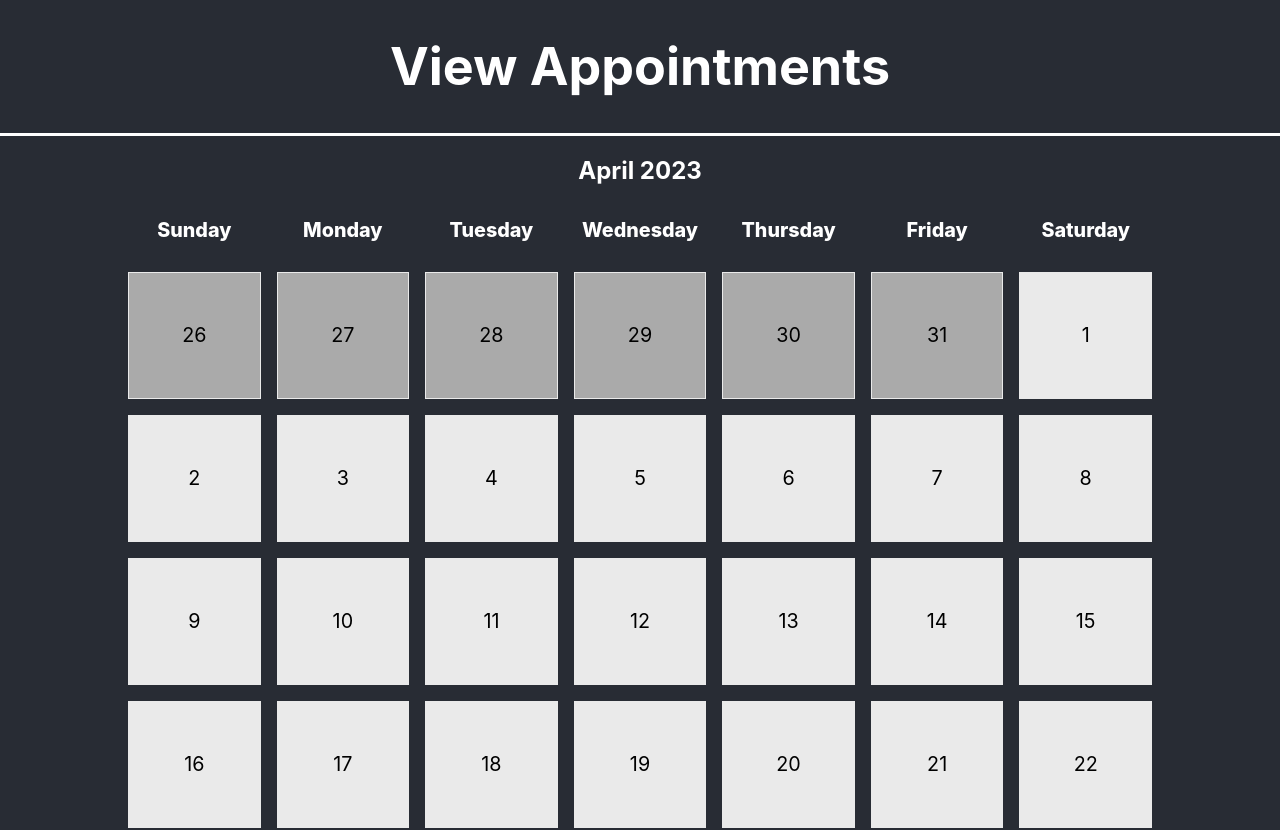
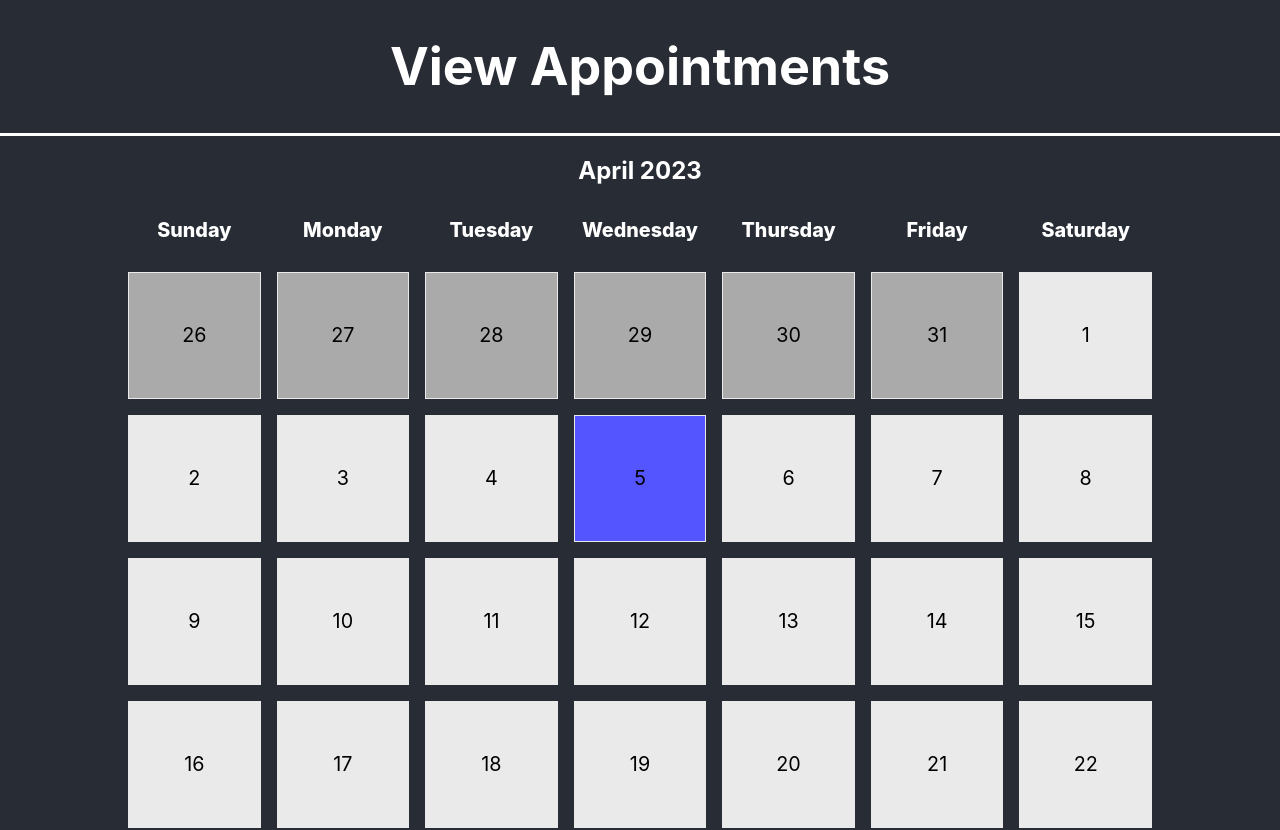
Before and after one commit to mattevans98/appoint-o-matic-9000, a React (Create React App) app: page / in a window 1280 px wide. Shown: the top 830 px of the page. Built offline with nearby package versions, Linux system fonts and the light colour scheme.

Commit message:
Added routing from S1 to S2

```diff
--- a/src/App.tsx
+++ b/src/App.tsx
@@ -1,4 +1,4 @@
-import React, { ReactElement, useState } from 'react';
+import React, { ReactElement } from 'react';
 import './App.scss';
 import Scenario1 from "./scenario1/Scenario1";
 import Scenario2 from "./scenario2/Scenario2";
--- a/src/scenario1/Scenario1.tsx
+++ b/src/scenario1/Scenario1.tsx
@@ -1,5 +1,6 @@
 import React, { ReactElement } from 'react';
 import './scenario1.scss';
+import { Link } from "react-router-dom";
 
 const Scenario1 = (): ReactElement => {
     return (
@@ -45,7 +46,9 @@ const Scenario1 = (): ReactElement => {
                         <li>2</li>
                         <li>3</li>
                         <li>4</li>
-                        <li>5</li>
+                        <Link to="/scenario2" className="date-link">
+                            <li className="date-link">5</li>
+                        </Link>
                         <li>6</li>
                         <li>7</li>
                         <li>8</li>
--- a/src/scenario1/scenario1.scss
+++ b/src/scenario1/scenario1.scss
@@ -71,3 +71,12 @@ ol.day-grid li:nth-child(41),
 ol.day-grid li:nth-child(42) {
     background-color: #aaa;
 }
+
+.date-link {
+    background-color: #55f !important;
+}
+
+a:link, a:visited {
+    color: #000;
+    text-decoration: none;
+}
```
Also changed, not shown: src/scenario3/Scenario3.tsx (added, +17 -0 lines), src/scenario3/scenario3.scss (added).
